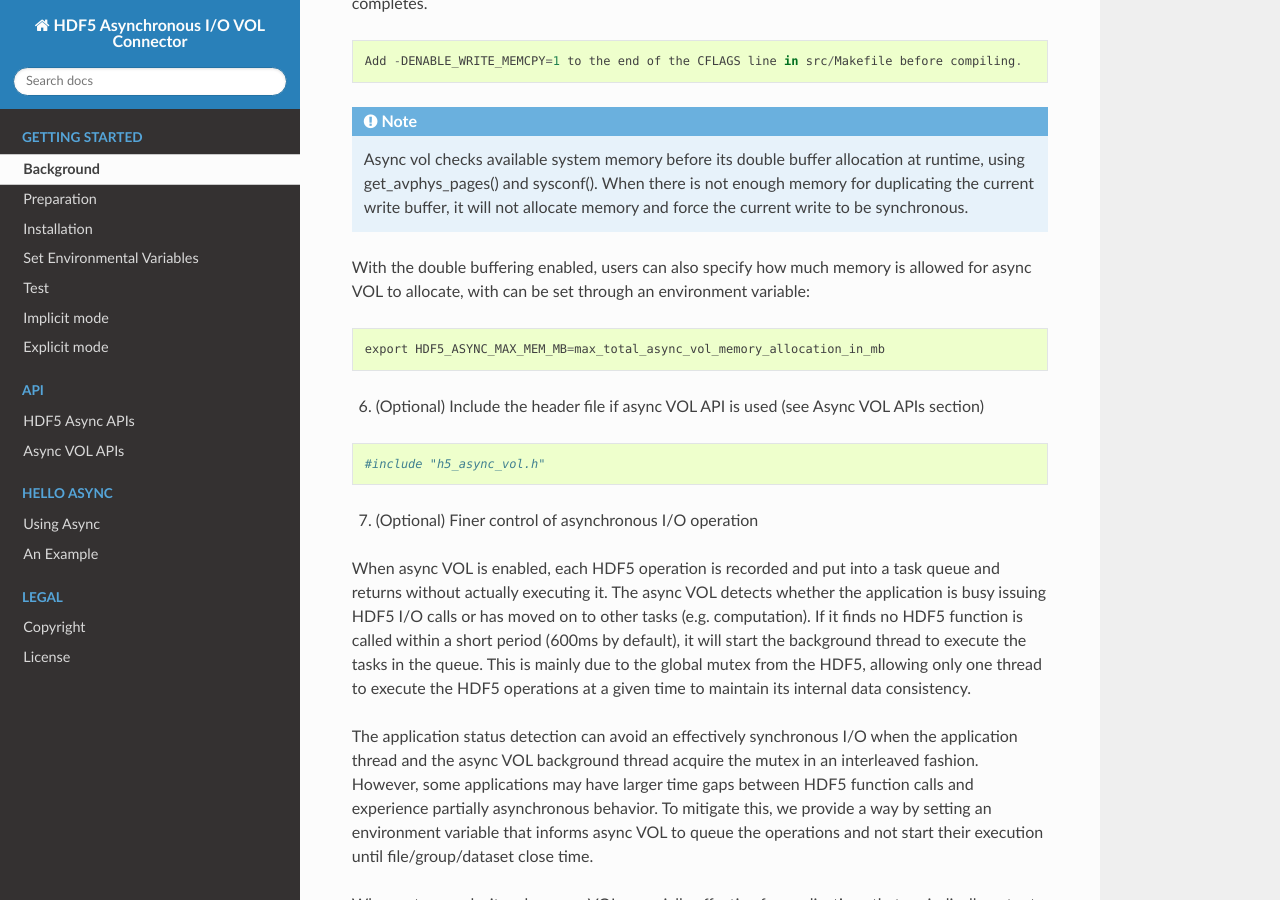
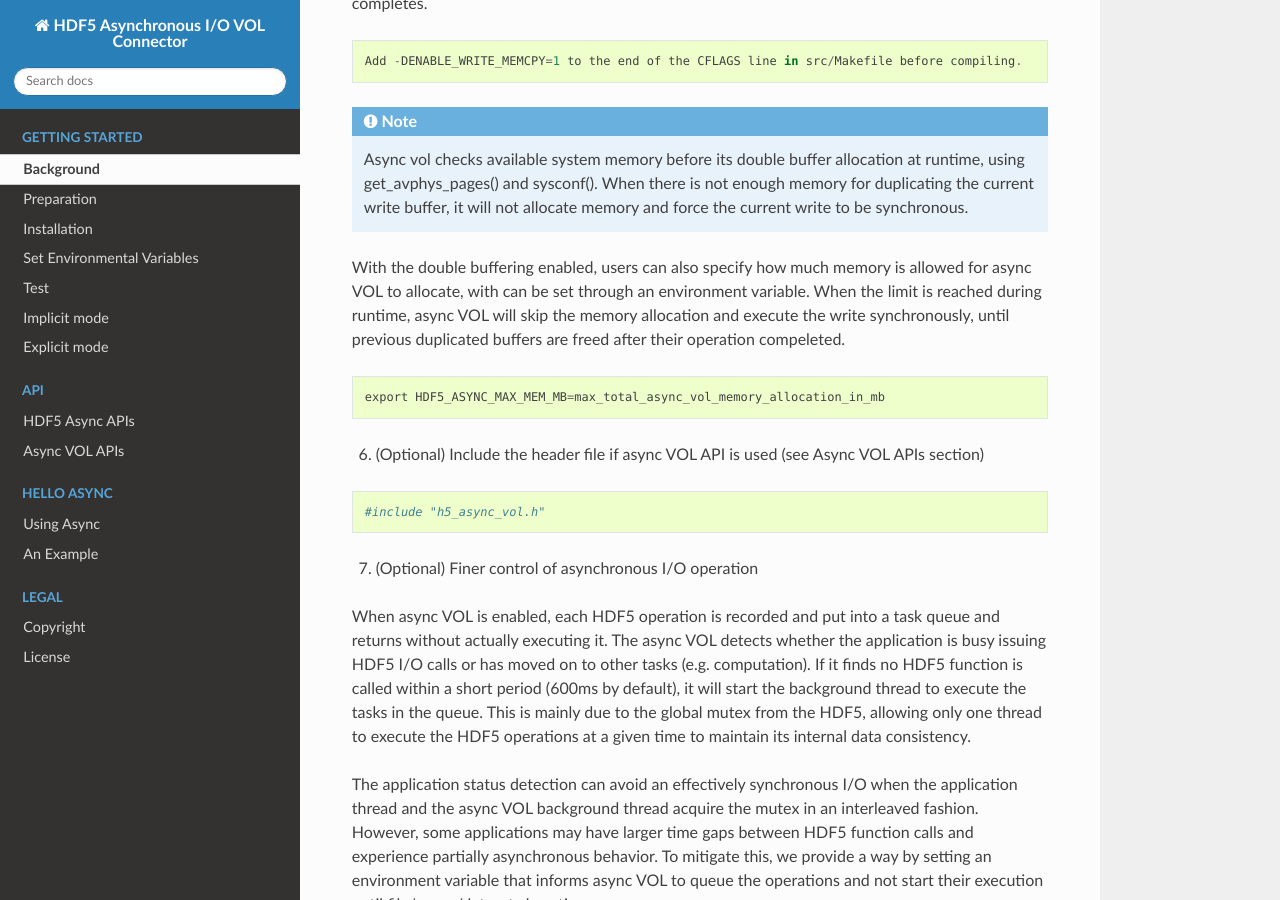
Before and after one commit to HDFGroup/vol-async, a Sphinx documentation site: the page built from docs/source/gettingstarted.rst, in a window 1280 px wide and 900 px high, scrolled down 4822 px. Built offline with Sphinx 7.4.7 and the Read the Docs theme 2.0.0, drawn with Linux system fonts in a browser that asks for light colours.

Commit message:
Update documentation

```diff
--- a/docs/source/gettingstarted.rst
+++ b/docs/source/gettingstarted.rst
@@ -220,7 +220,7 @@ Applications may choose to have async VOL to manage the write buffer consistency
     Async vol checks available system memory before its double buffer allocation at runtime, using get_avphys_pages() and sysconf().
     When there is not enough memory for duplicating the current write buffer, it will not allocate memory and force the current write to be synchronous.
 
-With the double buffering enabled, users can also specify how much memory is allowed for async VOL to allocate, with can be set through an environment variable:
+With the double buffering enabled, users can also specify how much memory is allowed for async VOL to allocate, with can be set through an environment variable. When the limit is reached during runtime, async VOL will skip the memory allocation and execute the write synchronously, until previous duplicated buffers are freed after their operation compeleted.
 
 .. code-block::
 
```
